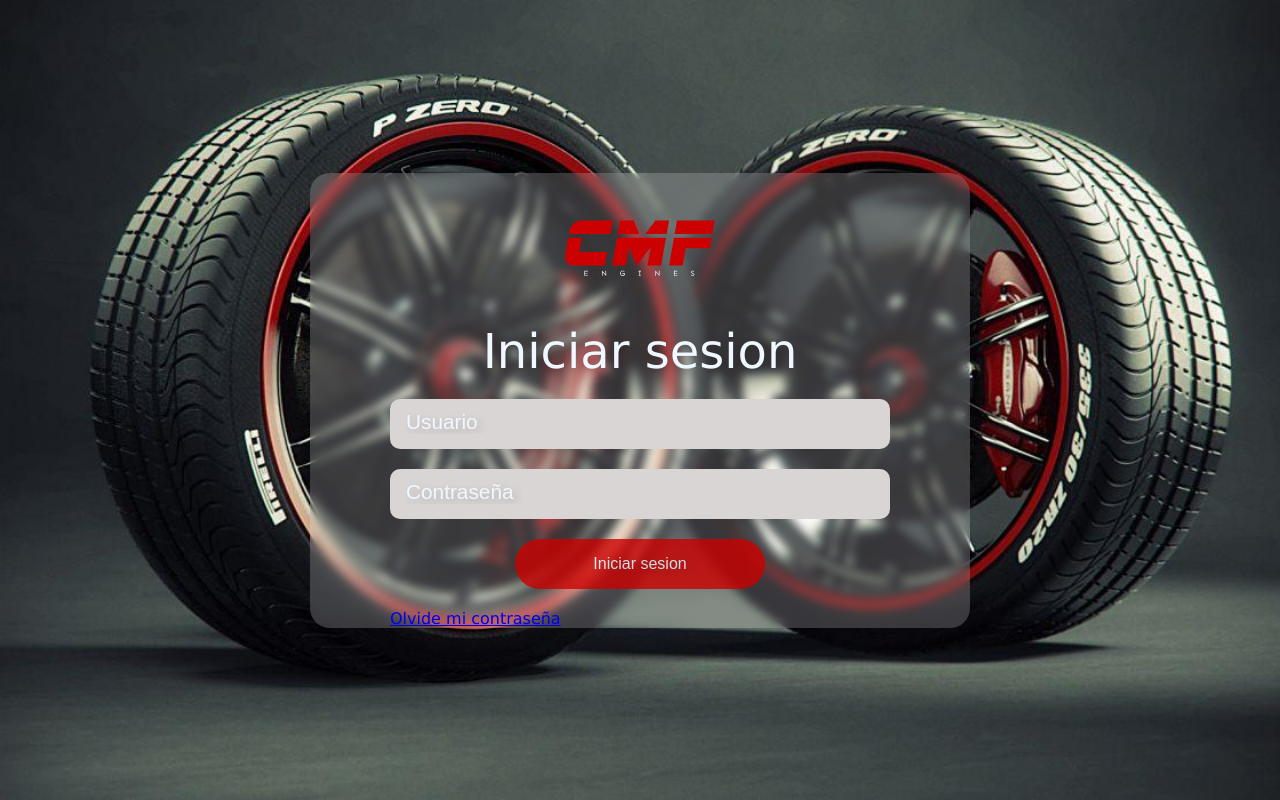
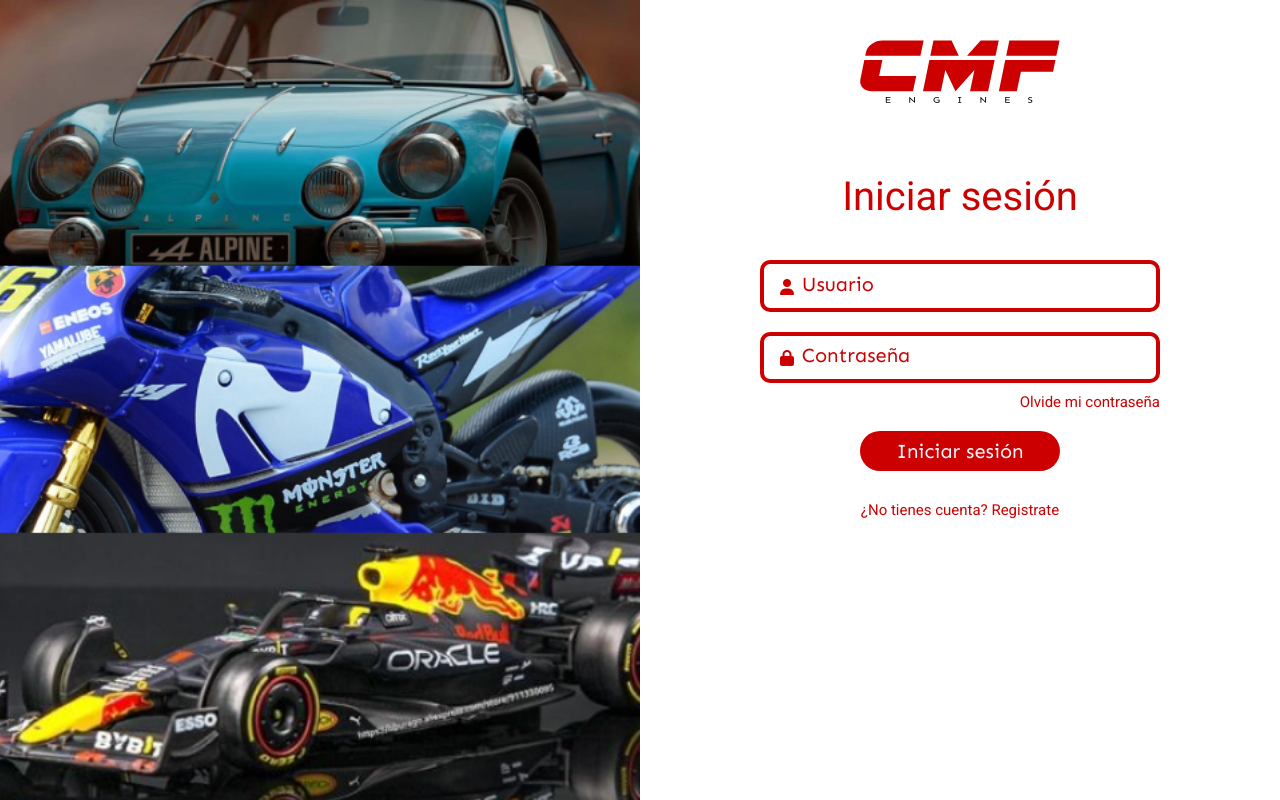
Before and after one commit to ArielBritezDiaz/controlAccesoUsuarios, a PHP site: page /controlAccesoUsuarios/login.php in a window 1280 px wide. Run offline with PHP 8.4, Linux system fonts and the light colour scheme; some libraries are stand-ins or nearby versions.

Commit message:
Login styled

```diff
--- a/iniciar.css
+++ b/iniciar.css
@@ -4,96 +4,147 @@
     box-sizing: border-box;
 }
 
-body{
-    background-image: url(background.jpg);
-    background-repeat: no-repeat;
+.container{
+    display: flex;
+    justify-content: space-between;
+    min-height: 100%;
+}
+
+.leftImage{
+    flex-basis: 50%;
+    background-image: url(background.png);
+    height: 100vh;
+    background-position: center;
     background-size: cover;
-    background-position: center;
-    height: 100vh;
-    display: flex;
-    justify-content: center;
-    align-items: center;
-    flex-direction: column;
-    font-family: 'Lucida Sans', 'Lucida Sans Regular', 'Lucida Grande', 'Lucida Sans Unicode', Geneva, Verdana, sans-serif;
 }
 
 .login{
-    border-radius: 20px;
-    backdrop-filter: blur(5px);
-    background: rgba(255, 255, 255, 0.20);
-    padding: 0 5rem;
+    display: flex;
+    flex-basis: 50%;
+    height: 100vh;
+    align-items: center;
+    flex-direction: column;
 }
 
 .logo{
-    width: 150px;
-    height: 150px;
-    margin: 0 auto;
+    width: 200px;
     display: block;
+    margin: 40px auto;
 }
 
 .title{
+    color: #cc0000;
+    font-family: 'Roboto';
+    font-size: 2.5em;
     text-align: center;
-    margin-bottom: 20px;
-    color: aliceblue;
-    font-size: 3em;
-    text-shadow: 2px 2px 10px rgba(000, 000, 000, 0.20);
+    margin: 30px 0;
 }
 
-input{
-    transition: all 0.5s;
-    display: block;
-    width: 500px;
-    padding: 1rem;
-    margin: 20px 0;
-    background-color: #dad5d5;
-    border-radius: 10px;
-    outline: 0;
-    border: none;
-    color: aliceblue;
-    font-size: 1em;
-    text-shadow: 2px 2px 10px rgba(000, 000, 000, 0.20);
+.formu{
+    display: flex;
+    flex-direction: column;
+    width: 400px;
+    justify-content: center;
+    margin: 0 auto;
+    font-family: 'Open Sans', sans-serif;
 }
 
-input:focus{
-    padding: 1.3rem;
-    backdrop-filter: blur(5px);
-    background: rgba(255, 255, 255, 0.20);
-    border: 2px solid aliceblue;
-    border-radius: 20px;
+.input-container {
+    position: relative;
+    display: flex;
+    flex-direction: column;
 }
 
-.enviar:focus{
-    border-top-right-radius: 50px;
-    border-bottom-left-radius: 50px;
-    border-bottom-right-radius: 50px;
-    border-top-left-radius: 50px;
-    font-size: 1em;
+.input-container i {
+    position: absolute;
+    top:40%;
+    left: 20px;
 }
 
-input:focus:valid{
-    border: 2px solid rgb(6, 220, 6);
+.input-container input {
+    margin: 10px 0;
+    width: 400px;
+    padding: 0.8rem;
+    border-radius: 10px;
+    border: 4px #cc0000 solid;
+    outline: 0;
+    font-family: 'Open Sans', sans-serif;
 }
 
-input:focus:invalid{
-    border: 2px solid #cc0000;
+a{
+    text-decoration: none;
+    color: #cc0000;
+    font-family: 'Roboto';
+    font-size: 15px;
 }
 
-::placeholder{
-    color: aliceblue;
-    font-size: 1.3em;
-    text-shadow: 3px 3px 10px rgba(000, 000, 000, 0.20);
+.recuperar{
+    text-align: end;
+    margin-bottom: 20px;
 }
 
 .enviar{
+    width: 200px;
+    margin: 0 auto;
+    padding: 0.5rem;
+    border-top-right-radius: 50px;
+    border-top-left-radius: 50px;
+    border-bottom-right-radius: 50px;
+    border-bottom-left-radius: 50px;
+    border: 0;
+    background-color: #cc0000;
+    color: aliceblue;
+    font-size: 20px;
     cursor: pointer;
-    width: 50%;
-    margin: 20px auto;
-    border-top-right-radius: 50px;
-    border-bottom-left-radius: 50px;
-    border-bottom-right-radius: 50px;
-    border-top-left-radius: 50px;
+    font-family: 'Sen';
+    text-align: center;
+}
+
+.registrar{
+    display: flex;
+    font-size: 15px;
+    justify-content: flex-end;
+    margin-top: 30px;
+}
+
+input::placeholder{
+    padding: 0 25px;
+    color: #cc0000;
+    font-size: 20px;
+    font-family: 'Sen';
+}
+
+input:focus + i{
+    display: none;
+}
+
+input:focus::placeholder {
+    color: transparent;
+}
+
+input:valid + i{
+    display: none;
+}
+
+input:valid + i{
+    display: none;
+}
+
+input:valid{
+    border-color: chartreuse;
+    animation: border 0.5s normal;
+}
+
+@keyframes border {
+    0%{
+        border-color: #cc0000;
+    }
+    100%{
+        border-color: chartreuse;
+    }
+}
+
+*::selection{
+    color: wheat;
     background-color: #cc0000;
-    opacity: .8;
-    font-size: 1em;
-    color: aliceblue;
 }
--- a/login.php
+++ b/login.php
@@ -8,19 +8,44 @@ include("conexion.php");
     <meta charset="UTF-8">
     <meta name="viewport" content="width=device-width, initial-scale=1.0">
     <link rel="stylesheet" href="iniciar.css">
+
+    <!-- Title font -->
+    <link rel="preconnect" href="https://fonts.googleapis.com">
+    <link rel="preconnect" href="https://fonts.gstatic.com" crossorigin>
+    <link href="https://fonts.googleapis.com/css2?family=Roboto&family=Sen&display=swap" rel="stylesheet">
+
+    <!-- Input font -->
+    <link rel="preconnect" href="https://fonts.googleapis.com">
+    <link rel="preconnect" href="https://fonts.gstatic.com" crossorigin>
+    <link href="https://fonts.googleapis.com/css2?family=Open+Sans&display=swap" rel="stylesheet">
+
+    <!-- Font-Awesome -->
+    <link rel="stylesheet" href="https://cdnjs.cloudflare.com/ajax/libs/font-awesome/6.1.0/css/all.min.css">
+
     <title>Login</title>
-    <div class="login">
-    <img src="Logo.svg" class="logo">
-    <p class="title">Iniciar sesion</p>
-    <form action=" " method="post" class="formu">
-        <input type="text" placeholder="Usuario" required name="usuario">
-        <input type="password" placeholder="Contraseña" required name="contrasenia" >
-        <input type="submit" value="Iniciar sesion" class="enviar" name="envio">
-    </form>
-        <a href="recuperar.php?rec">Olvide mi contraseña</a>
-    </div>
 </head>
 <body>
+    <div class="container">
+        <div class="leftImage">
+        </div>
+        <div class="login">
+        <img src="logor&b.svg" class="logo">
+        <p class="title">Iniciar sesión</p>
+        <form action=" " method="post" class="formu">
+            <div class="input-container">
+                <input type="text" placeholder="Usuario" required name="usuario" pattern=".{8,}">
+                <i class="fa-solid fa-user" style="color: #cc0000;"></i>
+            </div>
+            <div class="input-container">
+                <input type="password" placeholder="Contraseña" required name="contrasenia" pattern=".{8,}">
+                <i class="fa-solid fa-lock" style="color: #cc0000;"></i>
+            </div>
+            <a href="recuperar.php?rec" class="recuperar">Olvide mi contraseña</a>
+            <input type="submit" value="Iniciar sesión" class="enviar" name="envio">
+        </form>
+            <a href="form_registro.html" class="registrar">¿No tienes cuenta? Registrate</a>
+        </div>
+    </div>
 </body>
 </html>
 <?php
```
Also changed, not shown: Logo.svg (deleted), background.jpg (deleted), background.png (added), loginBG.png (added), logor&b.svg (added).
